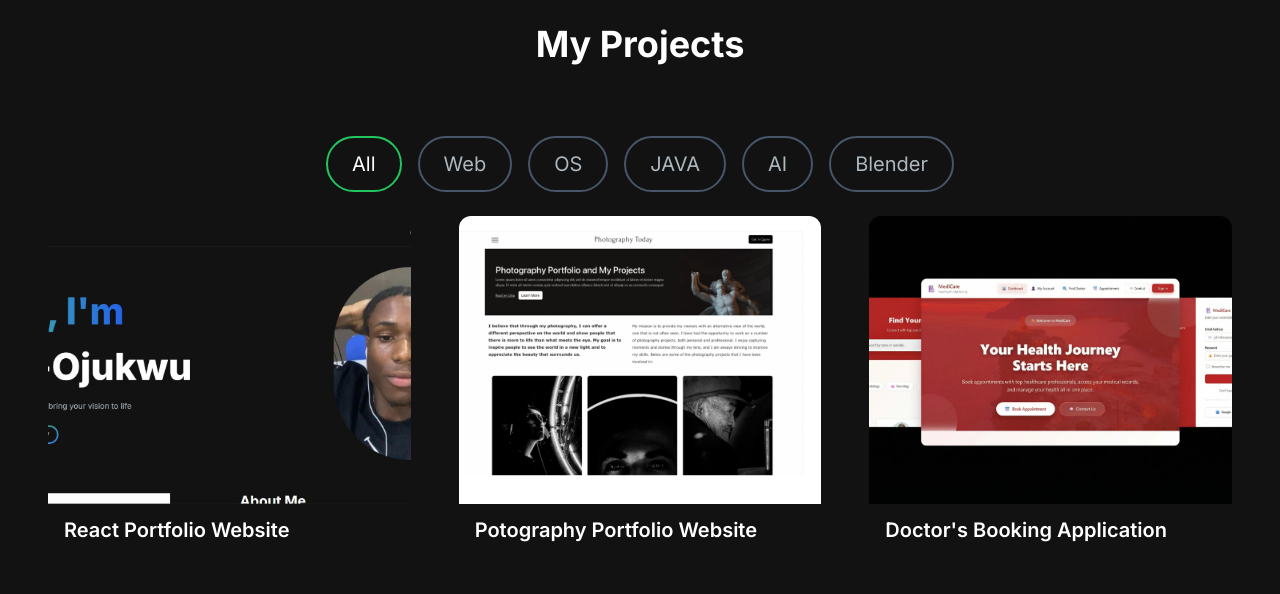
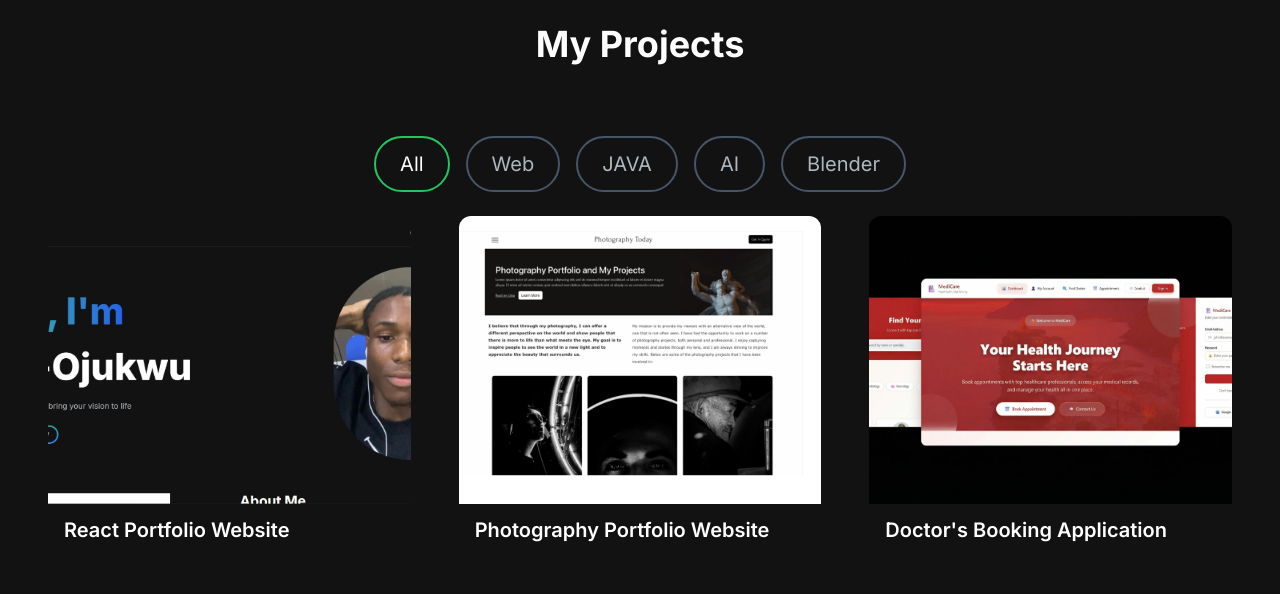
Before and after one commit to Alex-Ojukwu/portfolio, a Next.js app: page / in a window 1280 px wide. Shown: the part 1300-1894 px from the top of the page. Built offline with nearby package versions, Linux system fonts and the light colour scheme.

Commit message:
fixed typo

```diff
--- a/src/app/components/ProjectsSection.jsx
+++ b/src/app/components/ProjectsSection.jsx
@@ -16,7 +16,7 @@ const projectsData = [
   },
   {
     id: 2,
-    title: "Potography Portfolio Website",
+    title: "Photography Portfolio Website",
     description: "",
     image: "/images/projects/2.png",
     tag: ["All", "Web"],
@@ -105,11 +105,11 @@ const ProjectsSection = () => {
           name="Web"
           isSelected={tag === "Web"}
         />
-        <ProjectTag
+        {/* <ProjectTag
           onClick={handleTagChange}
           name="OS"
           isSelected={tag === "OS"}
-        />
+        /> */}
         <ProjectTag
           onClick={handleTagChange}
           name="JAVA"
```
